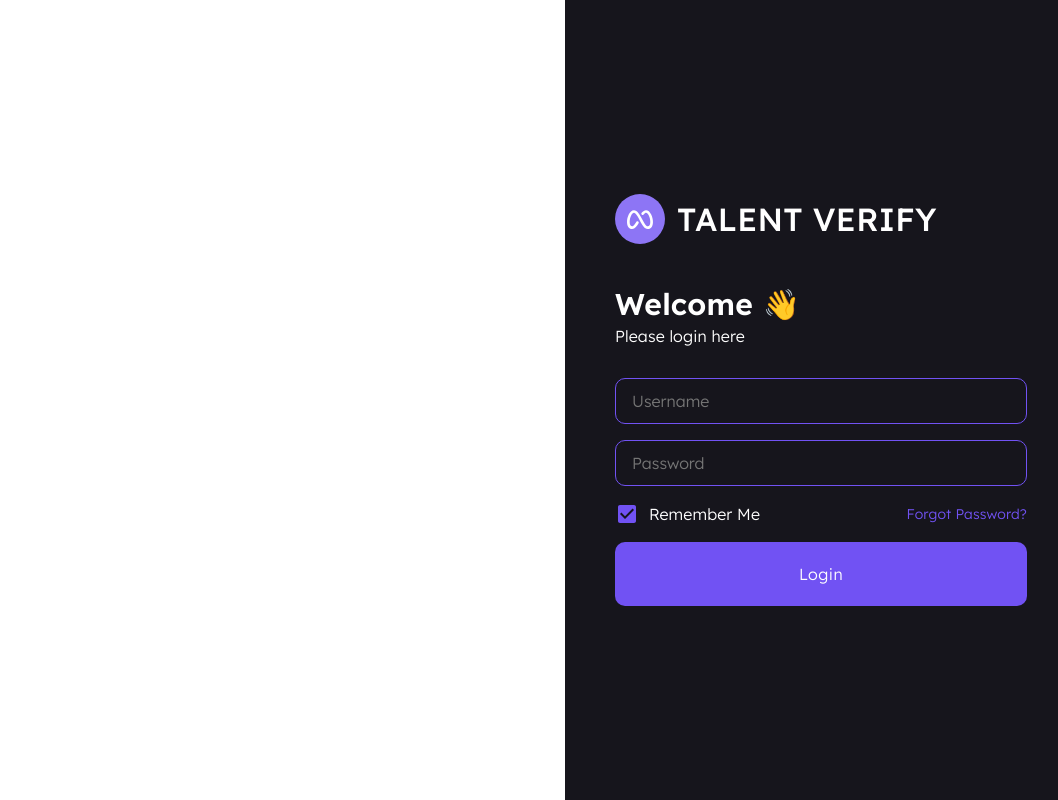
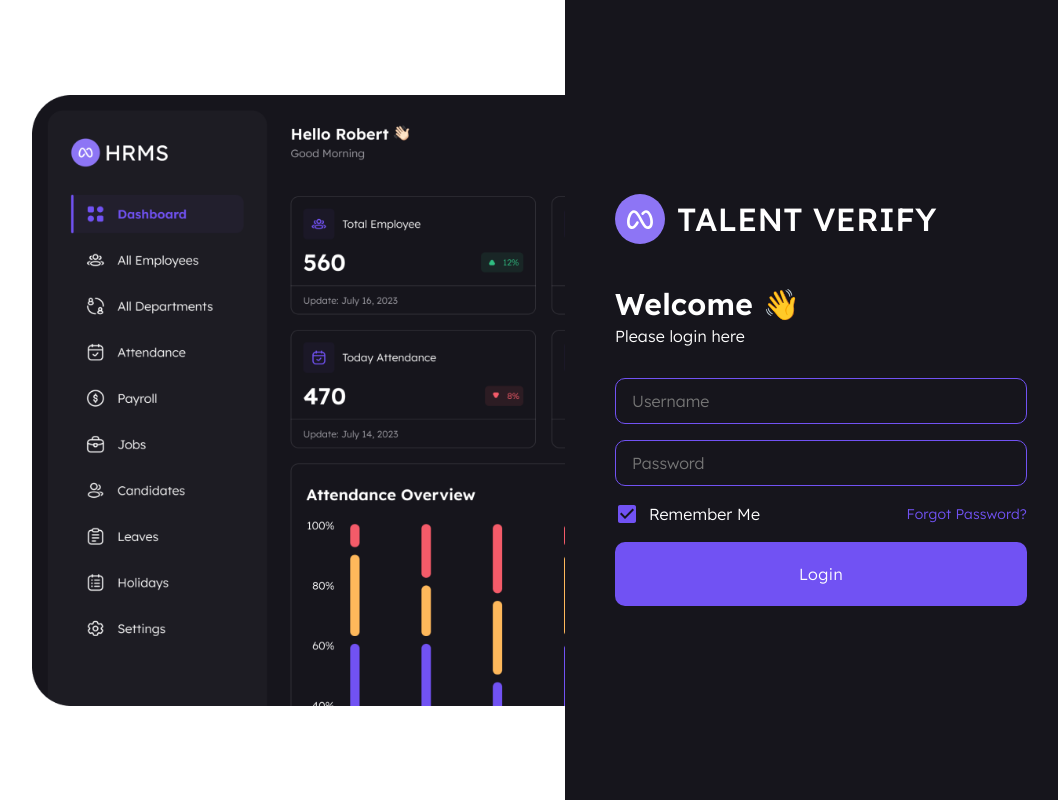
Before and after one commit to Tauya2003/talent-verify-frontend, a React (Vite) app: page /login in a window 1280 px wide. Shown: the whole page, without its empty margins (203-1261 px from the left). Built offline with nearby package versions, Linux system fonts and the light colour scheme; no server answers.

Commit message:
Update login

```diff
--- a/src/pages/Login.jsx
+++ b/src/pages/Login.jsx
@@ -12,6 +12,7 @@
 import { useContext, useEffect } from "react";
 import AuthContext from "../context/AuthContext";
 import { useNavigate } from "react-router-dom";
+import dashboard from "../assets/images/dashboard.png";
 
 const Login = () => {
   const navigate = useNavigate();
@@ -34,7 +35,16 @@
   };
   return (
     <Box sx={{ display: "flex", height: "100vh", width: "100vw" }}>
-      <Box sx={{ width: "60%", height: "100%" }} />
+      <Box
+        sx={{
+          width: "60%",
+          height: "100%",
+          backgroundImage: `url(${dashboard})`,
+          backgroundSize: "70%",
+          backgroundPosition: "102% 50%",
+          backgroundRepeat: "no-repeat",
+        }}
+      />
 
       <Box
         sx={{
```
Also changed, not shown: src/assets/images/dashboard.png (added).
